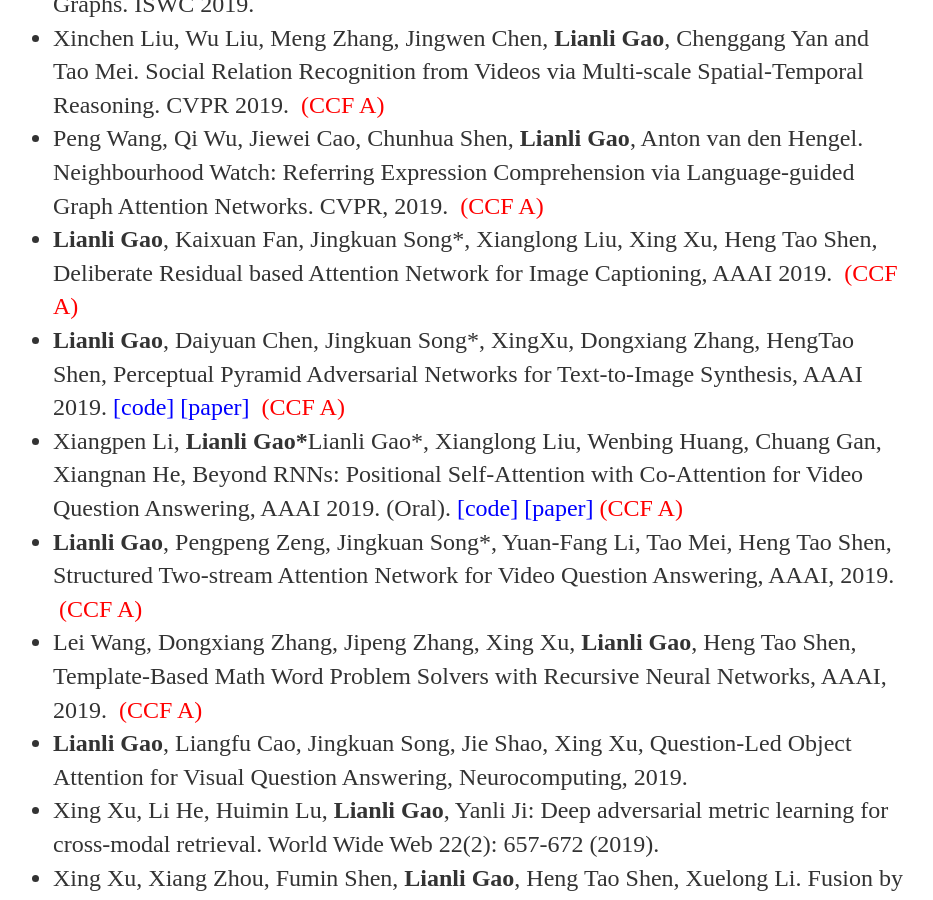
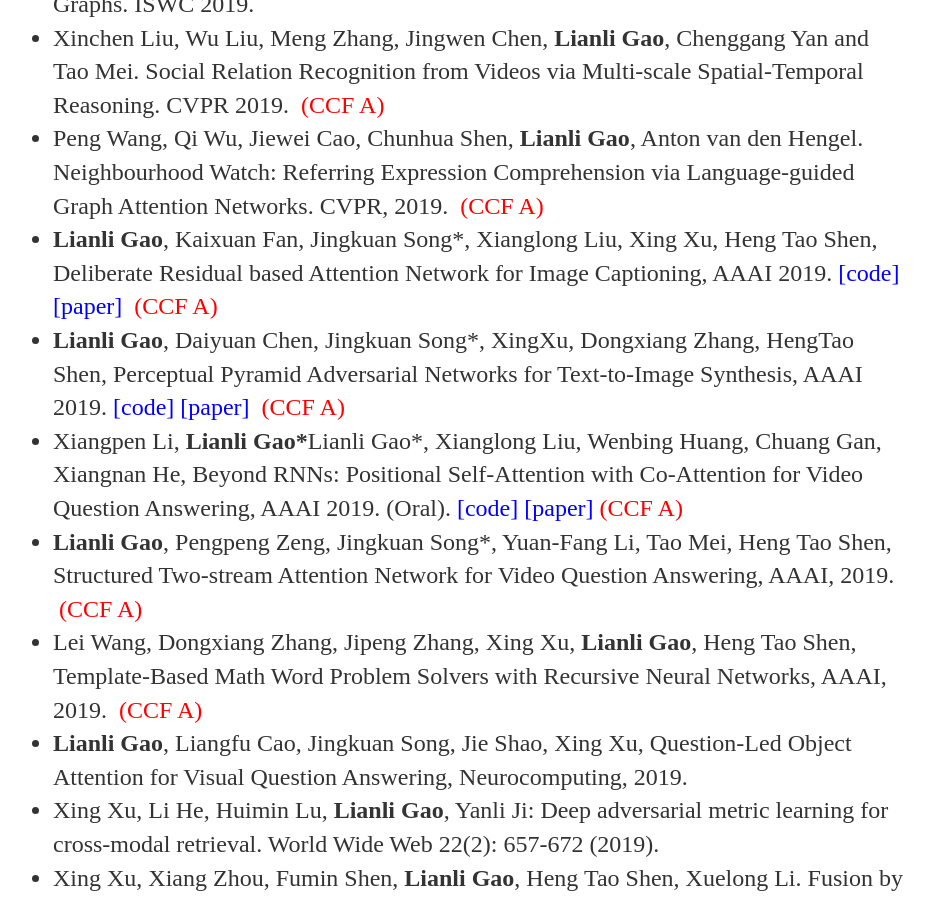
Before and after one commit to lianliGao/lianligao.github.io, a Jekyll site: the page built from cv/index.html, in a window 1280 px wide and 900 px high, scrolled down 2170 px. Shown: the whole window, without its empty margins (179-1112 px from the left). Built offline with Jekyll 4.4.1, drawn with Linux system fonts in a browser that asks for light colours.

Commit message:
Update index.html

```diff
--- a/cv/index.html
+++ b/cv/index.html
@@ -44,7 +44,7 @@
 <li>  Vishwajeet Kumar, Yuncheng Hua, Guilin Qi, Ganesh Ramakrishnan, <strong>Lianli Gao</strong> and Yuan-Fang Li. Difficulty-controllable Multi-hop Question Generation From Knowledge Graphs. ISWC 2019.</li>
 <li>  Xinchen Liu, Wu Liu, Meng Zhang, Jingwen Chen, <strong>Lianli Gao</strong>, Chenggang Yan and Tao Mei. Social Relation Recognition from Videos via Multi-scale Spatial-Temporal Reasoning. CVPR 2019. <font color="#ff0000"><b>&nbsp;</b>(CCF A)</font></li>
 <li>  Peng Wang, Qi Wu, Jiewei Cao, Chunhua Shen, <strong>Lianli Gao</strong>, Anton van den Hengel. Neighbourhood Watch: Referring Expression Comprehension via Language-guided Graph Attention Networks.  CVPR, 2019. <font color="#ff0000"><b>&nbsp;</b>(CCF A)</font></li>
-<li>  <strong>Lianli Gao</strong>, Kaixuan Fan, Jingkuan Song*, Xianglong Liu, Xing Xu, Heng Tao Shen, Deliberate Residual based Attention Network for Image Captioning, AAAI 2019. <font color="#ff0000"><b>&nbsp;</b>(CCF A)</font></li>
+<li>  <strong>Lianli Gao</strong>, Kaixuan Fan, Jingkuan Song*, Xianglong Liu, Xing Xu, Heng Tao Shen, Deliberate Residual based Attention Network for Image Captioning, AAAI 2019. <a href="https://github.com/fkxssaa/Deliberate-Attention-Networks-for-Image-Captioning/" rel="nofollow"><font color="#0000ff"> [code] </font></a> <a href="https://www.aaai.org/ojs/index.php/AAAI/article/view/4845" rel="nofollow"><font color="#0000ff"> [paper] </font></a><font color="#ff0000"><b>&nbsp;</b>(CCF A)</font></li>
 <li>  <strong>Lianli Gao</strong>, Daiyuan Chen, Jingkuan Song*, XingXu, Dongxiang Zhang, HengTao Shen, Perceptual Pyramid Adversarial Networks for Text-to-Image Synthesis, AAAI 2019. <a href="https://github.com/yayeoCddy/PPAN" rel="nofollow"><font color="#0000ff"> [code] </font></a> <a href="https://aaai.org/ojs/index.php/AAAI/article/view/4844" rel="nofollow"><font color="#0000ff"> [paper] </font></a><font color="#ff0000"><b>&nbsp;</b>(CCF A)</font></li>
 <li>  Xiangpen Li, <strong>Lianli Gao*</strong>Lianli Gao*, Xianglong Liu, Wenbing Huang, Chuang Gan, Xiangnan He, Beyond RNNs: Positional Self-Attention with Co-Attention for Video Question Answering, AAAI 2019. (Oral). <a href="https://github.com/lixiangpengcs/PSAC" rel="nofollow"><font color="#0000ff">[code]</font></a> <a href="https://www.aaai.org/ojs/index.php/AAAI/article/view/4887" rel="nofollow"><font color="#0000ff">[paper]</font></a><font color="#ff0000"><b>&nbsp;</b>(CCF A)</font></li>
 <li>  <strong>Lianli Gao</strong>, Pengpeng Zeng, Jingkuan Song*, Yuan-Fang Li, Tao Mei, Heng Tao Shen, Structured Two-stream Attention Network for Video Question Answering, AAAI, 2019. <font color="#ff0000"><b>&nbsp;</b>(CCF A)</font></li>
```
